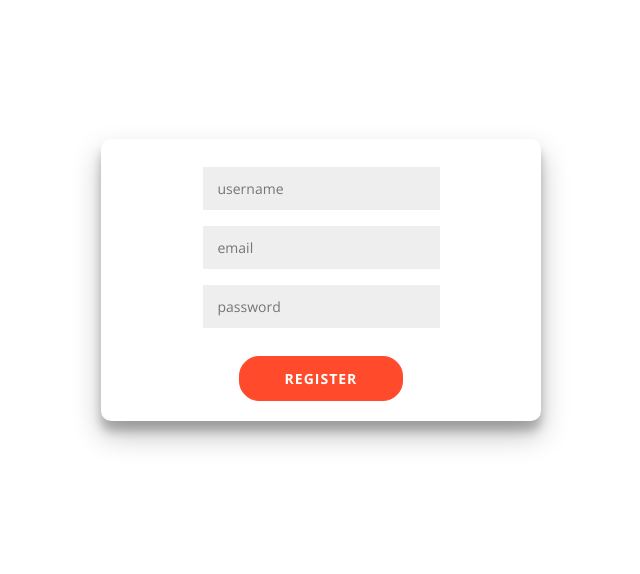
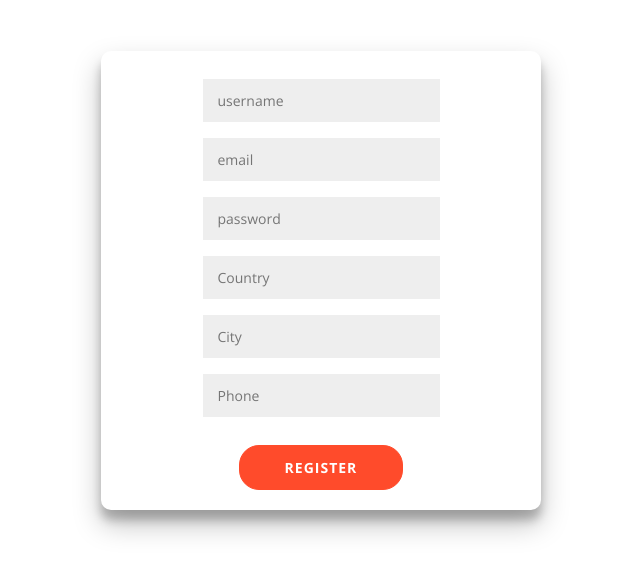
Before and after one commit to rajatkhdk/Hotel-Booking, a React (Create React App) app in the folder webApp/client/: page /register in a window 1280 px wide. Shown: the part 280-854 px from the top of the page, without its empty margins (319-959 px from the left). Built offline with nearby package versions, Linux system fonts and the light colour scheme.

Commit message:
new changes(UI color)

```diff
--- a/webApp/client/src/components/featured/Featured.jsx
+++ b/webApp/client/src/components/featured/Featured.jsx
@@ -8,8 +8,6 @@ const Featured = () => {
   const { data, loading, error } = useFetch(
     "/hotels/City"
   );
-
-console.log(data)
 
   const { dispatch } = useContext(SearchContext);
 
@@ -40,7 +38,7 @@ console.log(data)
       ) : (
         <>
         {data && data.map((item) => (
-          <div className="featuredItem" onClick={() => handleNavigate("berlin")}>
+          <div className="featuredItem" onClick={() => handleNavigate(item.city)}>
             <img
               src="https://cf.bstatic.com/xdata/images/city/max500/957801.webp?k=a969e39bcd40cdcc21786ba92826063e3cb09bf307bcfeac2aa392b838e9b7a5&o="
               alt=""
--- a/webApp/client/src/components/header/Header.jsx
+++ b/webApp/client/src/components/header/Header.jsx
@@ -60,12 +60,11 @@ const Header = ({ type }) => {
       >
         {type !== "list" && (
           <>
-            <h1 className="headerTitle">
-              A lifetime of discounts? It's Genius.
-            </h1>
+            <h3 className="headerTitle">
+              Find Your Perfect Place To Stay
+            </h3>
             <p className="headerDesc">
-              Get rewarded for your travels – unlock instant savings of 10% or
-              more with a free Lamabooking account
+              Discover a world of luxuxry and relaxation with our carefully curated hotel offers, designed to enhance your stay and create lasting memories
             </p>
             {!user && <button className="headerBtn">Sign in / Register</button>}
             <div className="headerSearch">
--- a/webApp/client/src/components/header/header.css
+++ b/webApp/client/src/components/header/header.css
@@ -32,7 +32,7 @@
 .headerSearch {
   height: 30px;
   background-color: white;
-  border: 3px solid #9DF9cf;
+  border: 3px solid #9DF9ef;
   display: flex;
   align-items: center;
   justify-content: space-around;
--- a/webApp/client/src/components/navbar/Navbar.jsx
+++ b/webApp/client/src/components/navbar/Navbar.jsx
@@ -45,7 +45,7 @@ const Navbar = () => {
   return (
     <div className="navbar">
       <div className="navContainer">
-        <span className="logo" onClick={handleClick}>FIZZY</span>
+        <span className="logo" onClick={handleClick}><h2>FIZZY</h2></span>
         {user ? (
           <UserMenu onLogout={handleLogout} user={user} />
         ) : (
--- a/webApp/client/src/components/navbar/navbar.css
+++ b/webApp/client/src/components/navbar/navbar.css
@@ -16,7 +16,7 @@
 
 .logo {
   cursor: pointer;
-  font-weight: 500;
+  font-weight: 1000;
 }
 
 .navButton {
--- a/webApp/client/src/pages/Register.jsx
+++ b/webApp/client/src/pages/Register.jsx
@@ -9,6 +9,9 @@ const Register = () => {
     username: undefined,
     email: undefined,
     password: undefined,
+    country: undefined,
+    city: undefined,
+    phone: undefined,
   });
 
   const { loading, error, dispatch } = useContext(AUTHContext);
@@ -57,6 +60,27 @@ const Register = () => {
               onChange={handleChange}
               className="lInput"
             />
+            <input
+              type="text"
+              placeholder="Country"
+              id="country"
+              onChange={handleChange}
+              className="lInput"
+            />
+            <input
+              type="text"
+              placeholder="City"
+              id="city"
+              onChange={handleChange}
+              className="lInput"
+            />
+            <input
+              type="text"
+              placeholder="Phone"
+              id="phone"
+              onChange={handleChange}
+              className="lInput"
+            />
             <button disabled={loading} onClick={handleClick} className="lButton">
               Register
             </button>
--- a/webApp/client/src/pages/hotel/Hotel.jsx
+++ b/webApp/client/src/pages/hotel/Hotel.jsx
@@ -147,7 +147,7 @@ const Hotel = () => {
             </div>
           </div>
         </div>
-        <MailList />
+        {/* <MailList /> */}
         <Footer />
       </div>
     )}
```
